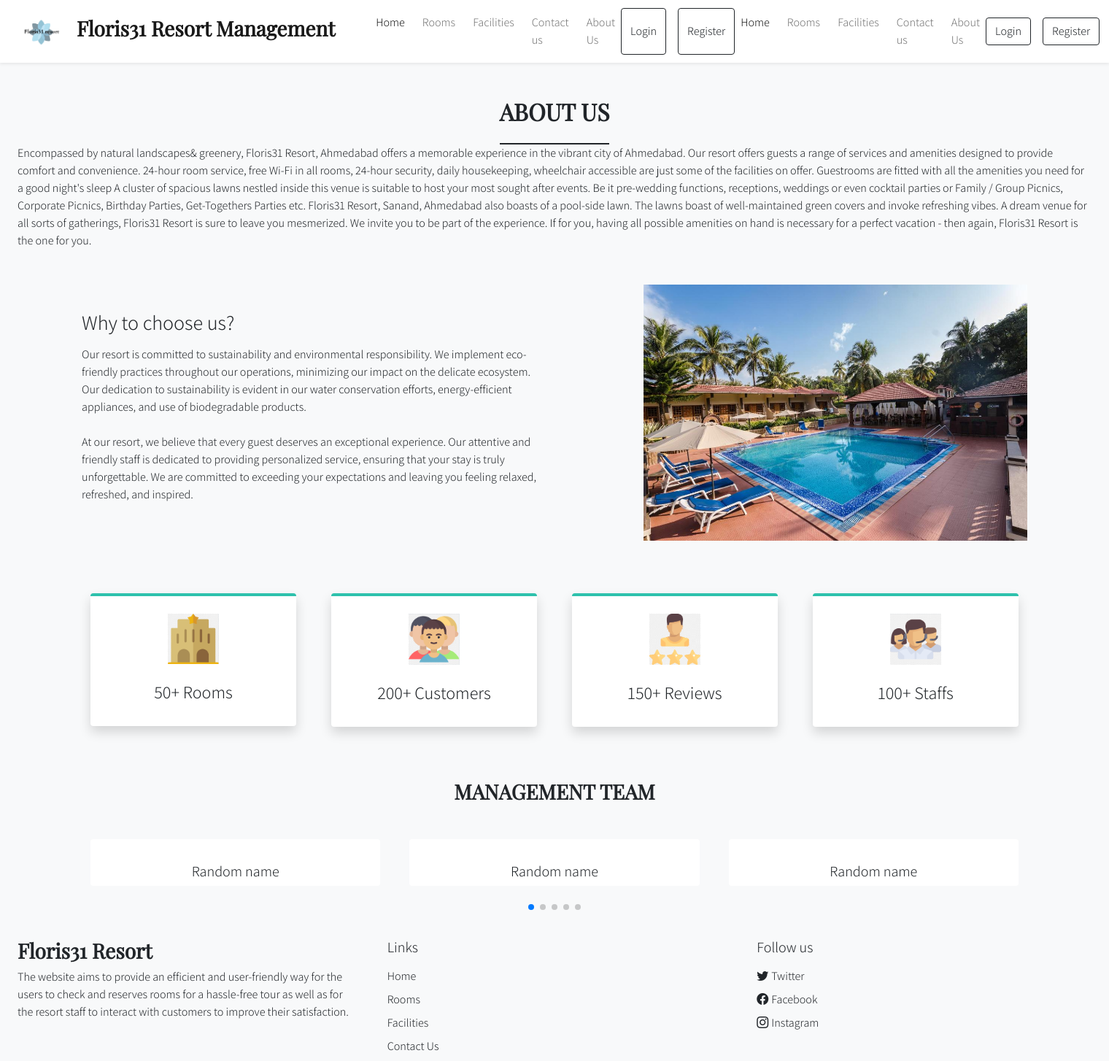
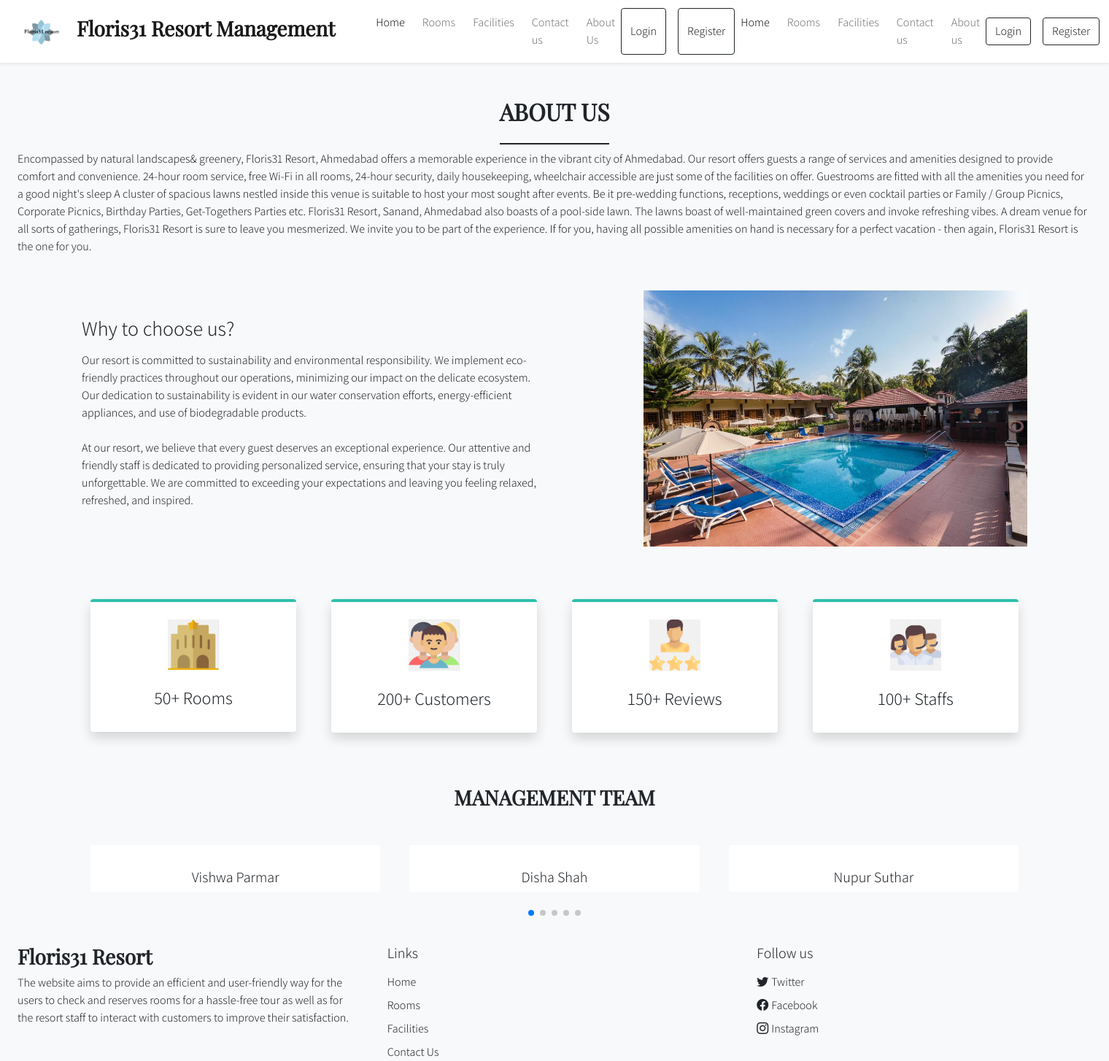
Before and after one commit to Vishwparmar/floris31website, a PHP site: page /aboutUs_page.php in a window 1520 px wide. Shown: the top 1454 px of the page at 73% size. Run offline with PHP 8.4, Linux system fonts and the light colour scheme; some web fonts are replaced.

Commit message:
aboutus page updated

```diff
--- a/aboutUs_page.php
+++ b/aboutUs_page.php
@@ -20,7 +20,7 @@
     <div class="my-5 px-4">
         <h2 class="fw-bold h-font text-center mb-4">ABOUT US</h2>
         <div class="h-line bg-dark"></div>
-        <p>
+        <p class="mt-2 mb-2">
             Encompassed by natural landscapes& greenery, Floris31 Resort, Ahmedabad offers a memorable experience in the vibrant city of Ahmedabad.
             Our resort offers guests a range of services and amenities designed to provide comfort and convenience. 24-hour room service,
             free Wi-Fi in all rooms, 24-hour security, daily housekeeping, wheelchair accessible are just some of the facilities on offer.
@@ -88,15 +88,15 @@
             <div class="swiper-wrapper mb-5">
                 <div class="swiper-slide bg-white text-center overflow-hidden rounded">
                     <img src="" class="w-100">
-                    <h5 class="mt-2">Random name</h5>
+                    <h5 class="mt-2">Vishwa Parmar</h5>
                 </div>
                 <div class="swiper-slide bg-white text-center overflow-hidden rounded">
                     <img src="" class="w-100">
-                    <h5 class="mt-2">Random name</h5>
+                    <h5 class="mt-2">Disha Shah</h5>
                 </div>
                 <div class="swiper-slide bg-white text-center overflow-hidden rounded">
                     <img src="" class="w-100">
-                    <h5 class="mt-2">Random name</h5>
+                    <h5 class="mt-2">Nupur Suthar</h5>
                 </div>
                 <div class="swiper-slide bg-white text-center overflow-hidden rounded">
                     <img src="" class="w-100">
--- a/include/header.php
+++ b/include/header.php
@@ -47,7 +47,7 @@
                 <a class="nav-link me-2" href="#">Contact us</a>
                 </li>
                 <li class="nav-item">
-                <a class="nav-link" href="aboutUs_page.php">About Us</a>
+                <a class="nav-link" href="aboutUs_page.php">About us</a>
                 </li>
             </ul>
             <div class="d-flex">
```
